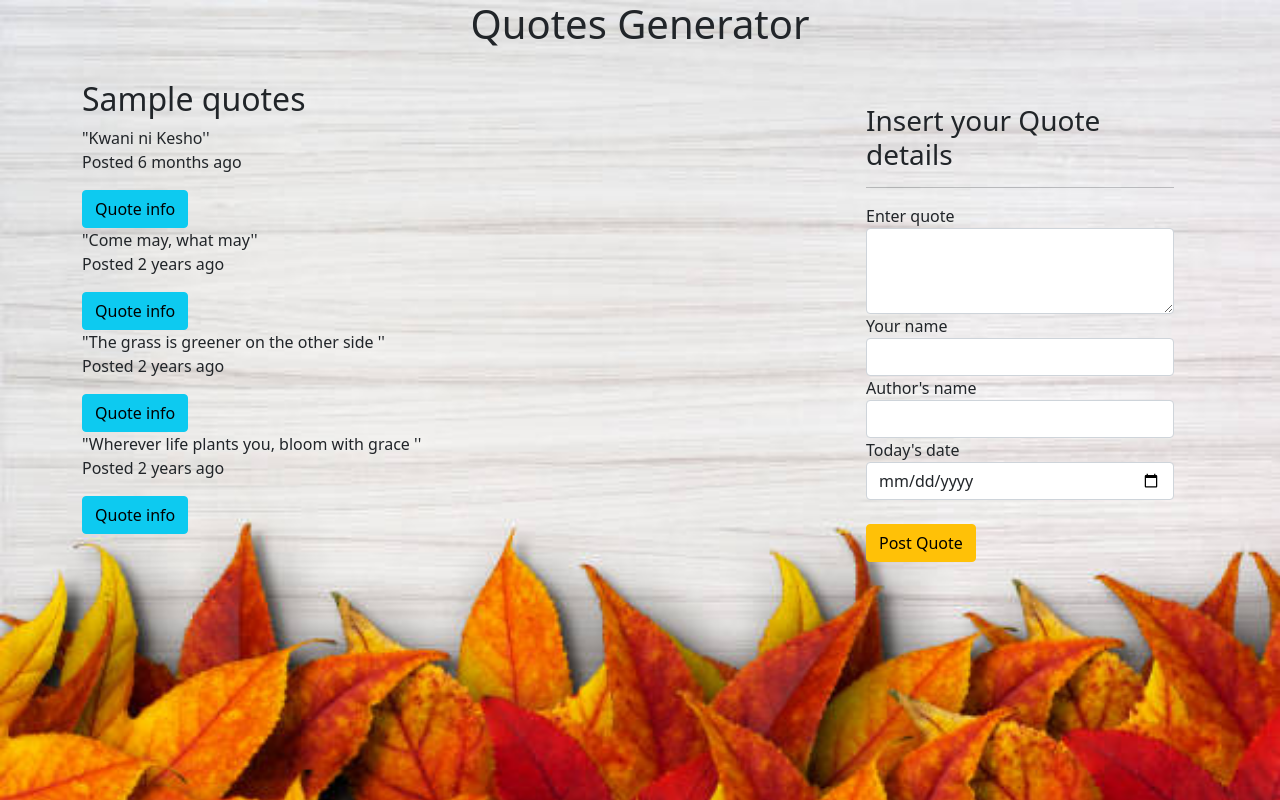
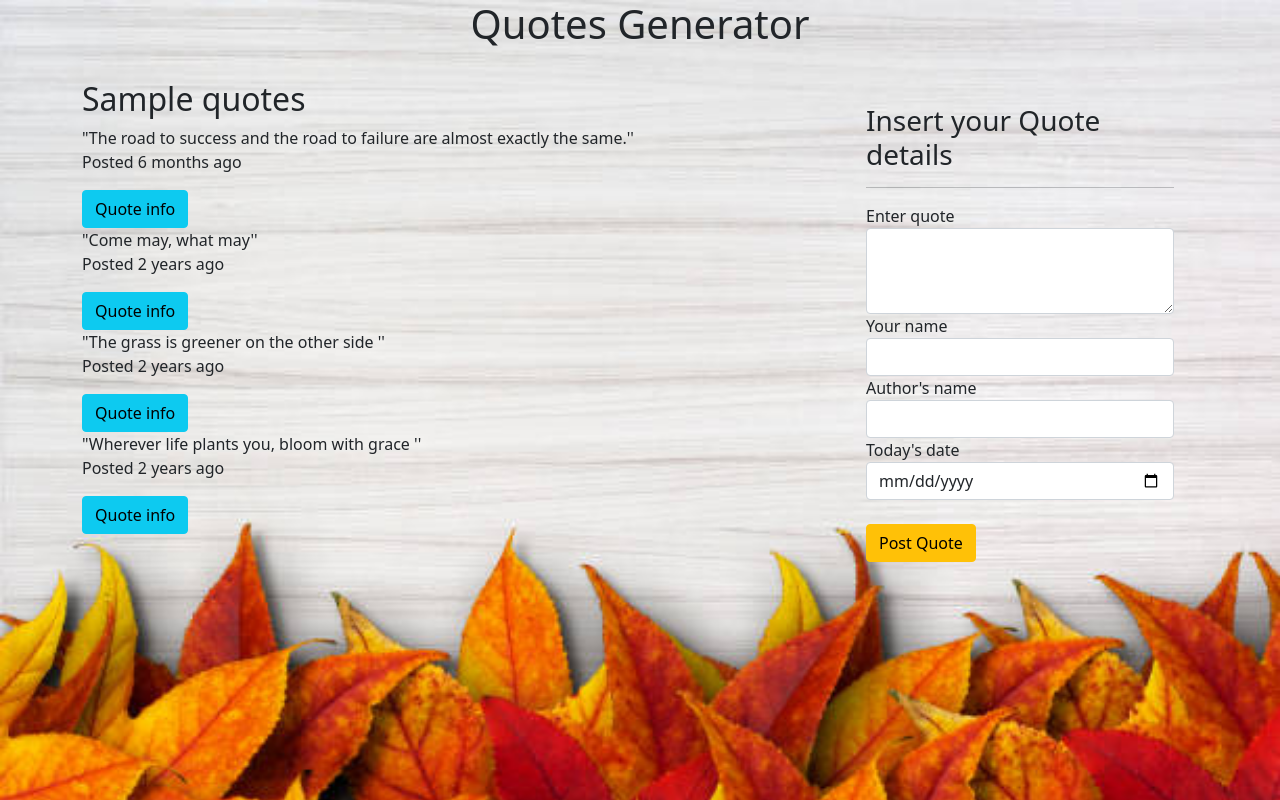
Before and after one commit to IsaacMurage-dev/QuotesApp, an Angular app: page / in a window 1280 px wide. Built offline with nearby package versions, Linux system fonts and the light colour scheme.

Commit message:
update changes to quotes.component

```diff
--- a/src/app/quote/quote.component.ts
+++ b/src/app/quote/quote.component.ts
@@ -8,7 +8,7 @@ import{Quote} from '../quote'
 export class QuoteComponent implements OnInit {
 
   quotes:Quote[]=[
-    new Quote(1 ,'Kwani ni Kesho','Aizo','The Badger',new Date(2020,12,30)),
+    new Quote(1 ,'The road to success and the road to failure are almost exactly the same.','','Colin R. Davis',new Date(2020,12,30)),
     new Quote(2 ,'Come may, what may','Gwen', 'The Guardian',new Date(2019,2,14)),
     new Quote(3 ,'The grass is greener on the other side ','Varane', 'Raphael',new Date(2019,2,14)),
     new Quote(4 ,'Wherever life plants you, bloom with grace ','Jadon', 'Sancho',new Date(2019,2,15)),
```
